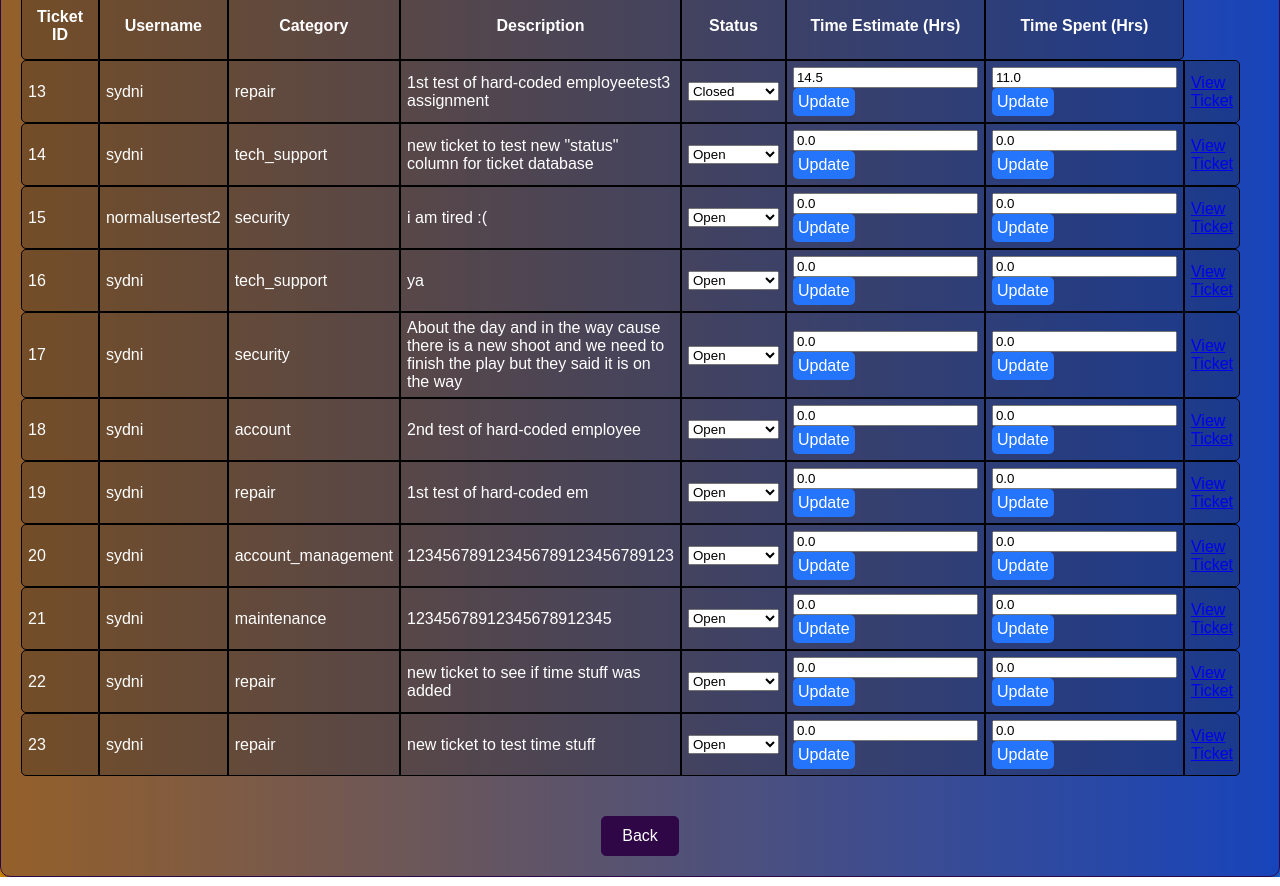
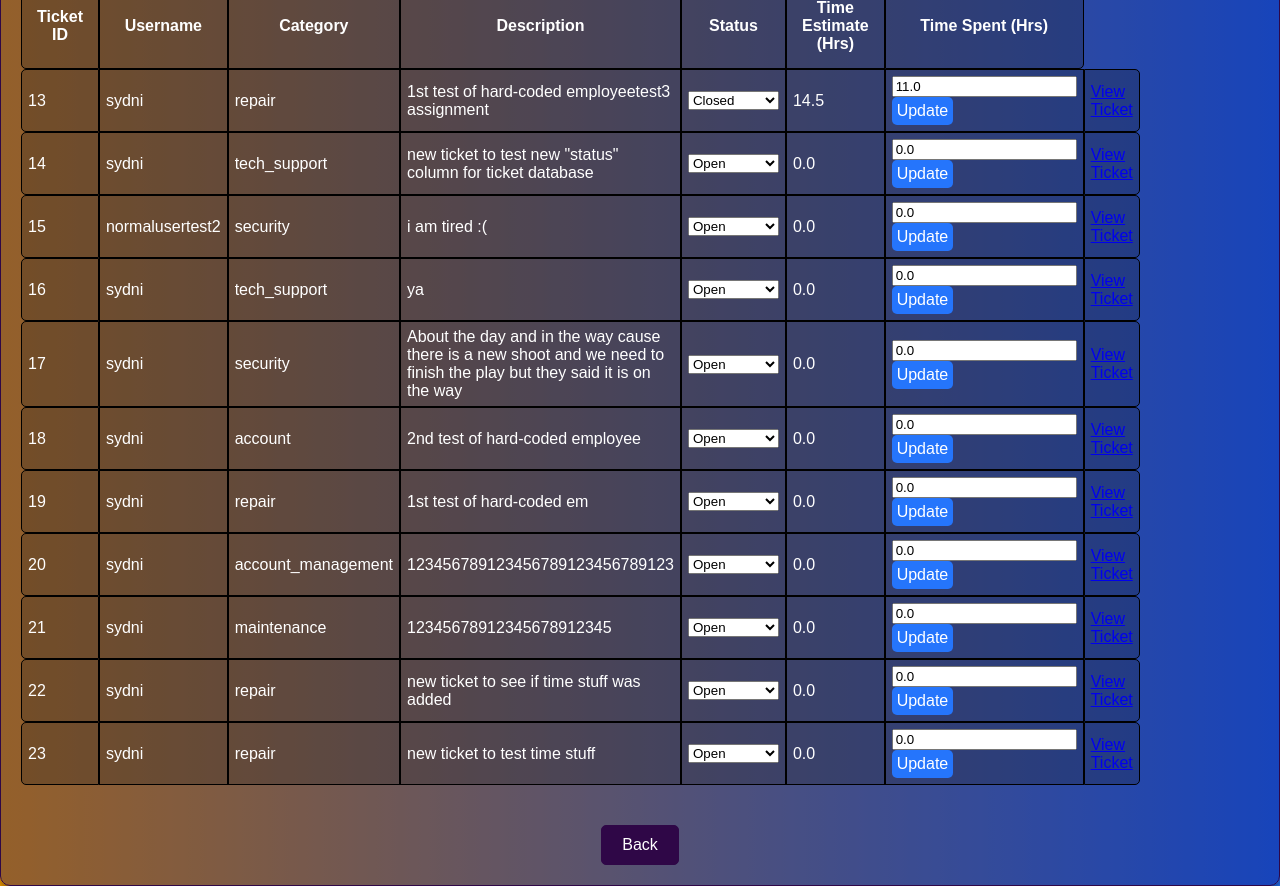
Before and after one commit to JamesWilcox-git/TechTicket, a Django app: template myapp/templates/employee_view_tickets.html in a window 1280 px wide. Run offline with Django 5.2, Linux system fonts and the light colour scheme; the template is opened without the code that fills it: values that come from a table or form of the project are taken from there, others are empty; data comes from the database, SQL or seed files in the repository; both versions use the stored data as it was after the commit.

Commit message:
minor change to db

```diff
--- a/myapp/templates/employee_view_tickets.html
+++ b/myapp/templates/employee_view_tickets.html
@@ -41,13 +41,7 @@
                         </select>
                     </form>
                 </td>
-                <td class="rounded-header-middle">
-                    <form method="post" action="{% url 'update_ticket_time_estimate' ticket.id %}">
-                        {% csrf_token %}
-                        <input type="number" name="time_estimate" value="{{ ticket.time_estimate }}" step="0.5" min="0">
-                        <button class="button-submit">Update</button>
-                    </form>
-                </td>
+                <td class="rounded-header-middle">{{ ticket.time_estimate }}</td>
                 <td class="rounded-header-middle">
                     <form method="post" action="{% url 'update_ticket_time_spent' ticket.id %}">
                         {% csrf_token %}
```
Also changed, not shown: db.sqlite3.
